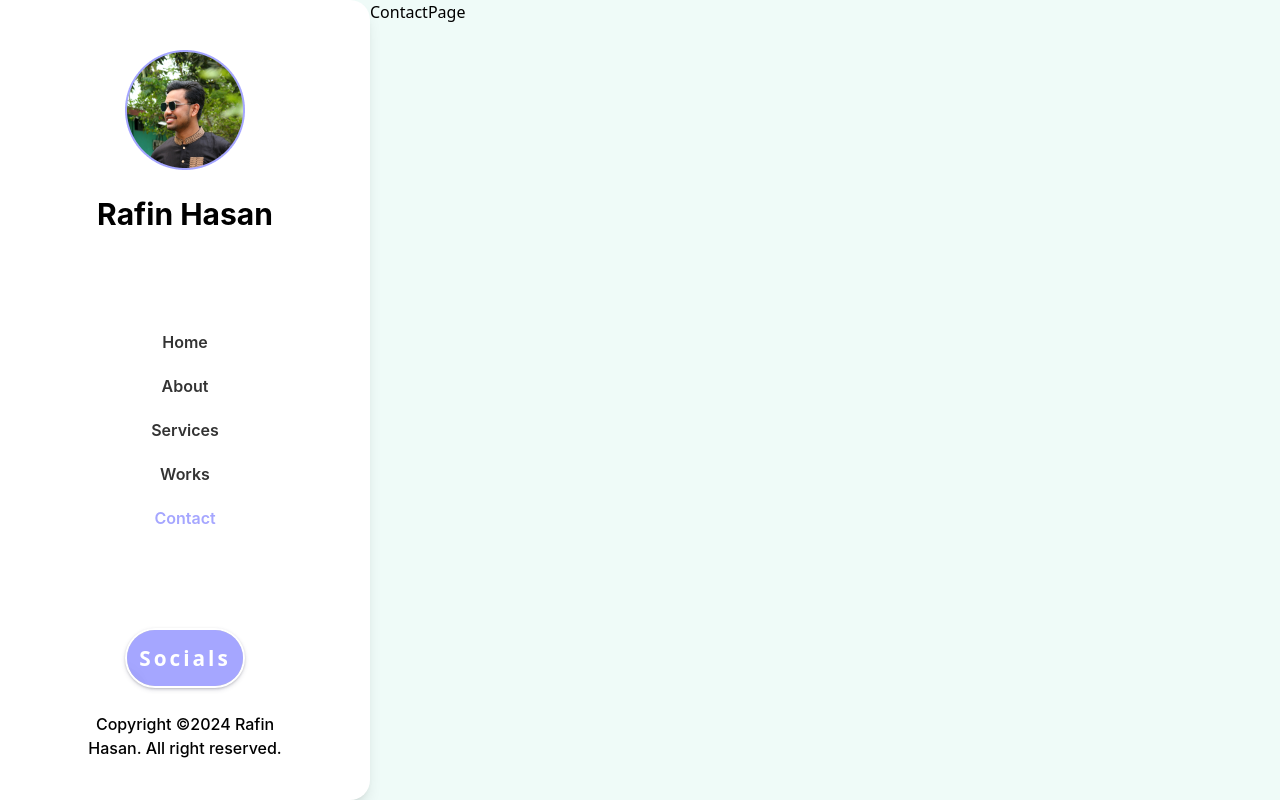
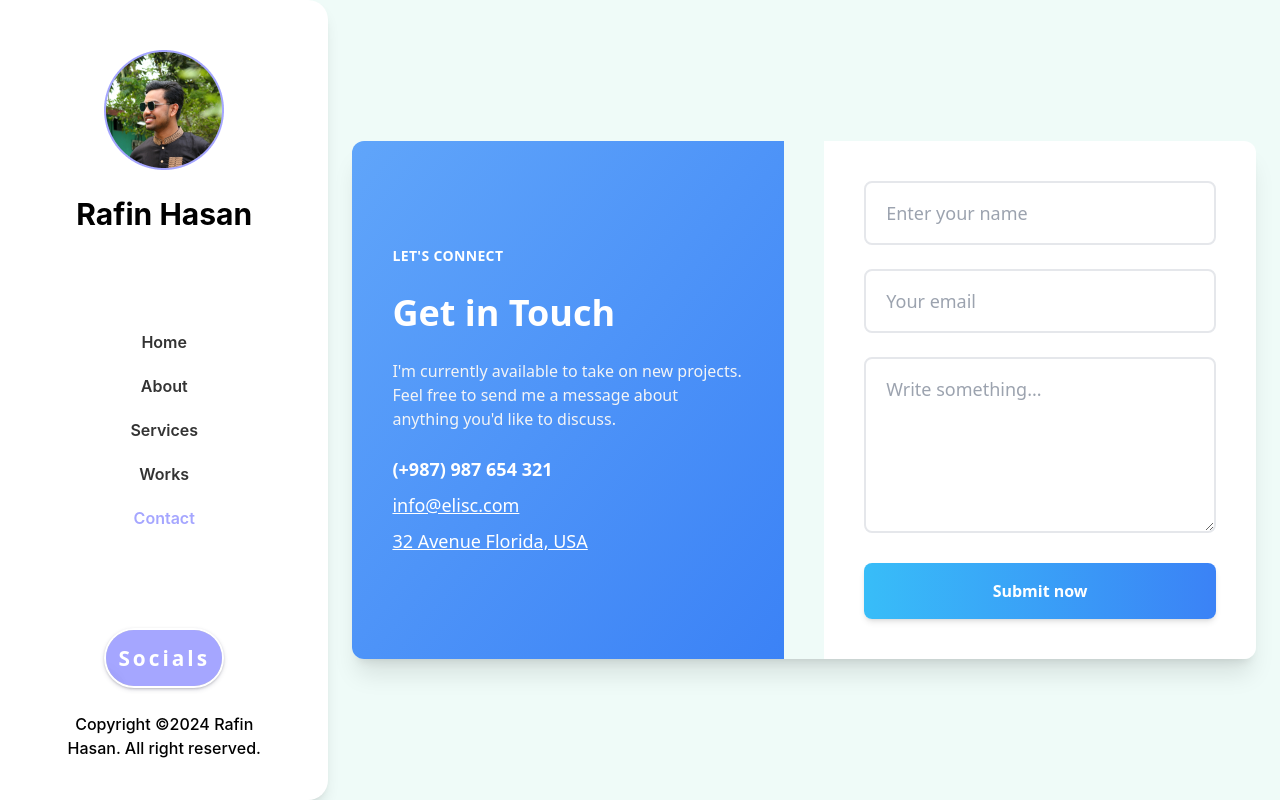
Before and after one commit to Rafin-Hasan/Portfolio-main, a React (Vite) app: page /contact in a window 1280 px wide. Built offline with nearby package versions, Linux system fonts and the light colour scheme; a web font is replaced by a local one.

Commit message:
new file:   public/Intro Video/Intro.mp4 	modified:   src/Components/About/AboutComponent.css 	modified:   src/Components/About/AboutComponent.jsx 	modified:   src/Components/About/Counters.jsx 	new file:   src/Components/Contact/ContactComponent.jsx 	modified:   src/Pages/ContactPage.jsx

```diff
--- a/src/Components/About/AboutComponent.css
+++ b/src/Components/About/AboutComponent.css
@@ -0,0 +1,6 @@
+.video-container {
+  display: flex;
+  justify-content: center;
+  align-items: center;
+  padding: 20px;
+}
--- a/src/Components/About/AboutComponent.jsx
+++ b/src/Components/About/AboutComponent.jsx
@@ -1,4 +1,5 @@
 import React from "react";
+import "./AboutComponent.css";
 import { motion } from "framer-motion";
 import Counters from "./Counters";
 import Experience from "./Experience";
@@ -82,7 +83,7 @@ const AboutComponent = () => {
           <iframe
             width="640"
             height="360"
-            src=""
+            src="./Intro Video/Intro.mp4"
             frameBorder="0"
             allow="accelerometer; autoplay; clipboard-write; encrypted-media; gyroscope; picture-in-picture"
             allowFullScreen
--- a/src/Components/About/Counters.jsx
+++ b/src/Components/About/Counters.jsx
@@ -16,7 +16,7 @@ const Counters = () => {
           className={`${item.bgColor} rounded-lg shadow-lg w-[300px] py-3 flex flex-col items-center`}
         >
           <h2 className="text-4xl font-bold text-indigo-900">
-            <CountUp start={0} end={item.count} duration={2.0} />+
+            <CountUp start={0} end={item.count} duration={3.0} />+
           </h2>
           <p className="text-sm font-semibold text-gray-600 mt-2">
             {item.label.toUpperCase()}
--- /dev/null
+++ b/src/Components/Contact/ContactComponent.jsx
@@ -0,0 +1,72 @@
+import React from "react";
+
+const ContactComponent = () => {
+  return (
+    <div className="min-h-screen bg-gradient-to-r flex items-center justify-center px-6 py-12">
+      <div className="max-w-5xl w-full grid grid-cols-1 md:grid-cols-2 gap-10 shadow-xl rounded-xl overflow-hidden">
+        {/* Left Section: Contact Information */}
+        <div className="bg-gradient-to-br from-blue-400 to-blue-500 text-white p-10 flex flex-col justify-center space-y-6">
+          <h4 className="text-sm uppercase tracking-wide font-semibold">
+            Let's Connect
+          </h4>
+          <h1 className="text-4xl font-bold leading-tight">Get in Touch</h1>
+          <p className="text-gray-100">
+            I'm currently available to take on new projects. Feel free to send
+            me a message about anything you'd like to discuss.
+          </p>
+          <div className="space-y-2">
+            <p className="text-lg font-semibold">(+987) 987 654 321</p>
+            <p>
+              <a
+                href="mailto:info@elisc.com"
+                className="text-lg underline hover:text-blue-200 transition-colors"
+              >
+                info@elisc.com
+              </a>
+            </p>
+            <p>
+              <a
+                href="#"
+                className="text-lg underline hover:text-blue-200 transition-colors"
+              >
+                32 Avenue Florida, USA
+              </a>
+            </p>
+          </div>
+        </div>
+
+        {/* Right Section: Form */}
+        <div className="bg-white p-10 space-y-8">
+          <form className="space-y-6">
+            <input
+              type="text"
+              placeholder="Enter your name"
+              className="w-full px-5 py-4 text-lg border-2 border-gray-200 rounded-lg focus:outline-none focus:border-blue-400 transition duration-300 ease-in-out hover:shadow-lg"
+              required
+            />
+            <input
+              type="email"
+              placeholder="Your email"
+              className="w-full px-5 py-4 text-lg border-2 border-gray-200 rounded-lg focus:outline-none focus:border-blue-400 transition duration-300 ease-in-out hover:shadow-lg"
+              required
+            />
+            <textarea
+              placeholder="Write something..."
+              className="w-full px-5 py-4 text-lg border-2 border-gray-200 rounded-lg focus:outline-none focus:border-blue-400 transition duration-300 ease-in-out hover:shadow-lg"
+              rows="5"
+              required
+            ></textarea>
+            <button
+              type="submit"
+              className="w-full bg-gradient-to-r from-sky-400 to-blue-500 text-white py-4 rounded-lg font-semibold hover:from-sky-300 hover:to-blue-400 transition-transform transform hover:scale-105 shadow-md hover:shadow-xl"
+            >
+              Submit now
+            </button>
+          </form>
+        </div>
+      </div>
+    </div>
+  );
+};
+
+export default ContactComponent;
--- a/src/Pages/ContactPage.jsx
+++ b/src/Pages/ContactPage.jsx
@@ -1,7 +1,12 @@
 import React from "react";
+import ContactComponent from "../Components/Contact/ContactComponent";
 
 const ContactPage = () => {
-  return <div>ContactPage</div>;
+  return (
+    <div>
+      <ContactComponent />
+    </div>
+  );
 };
 
 export default ContactPage;
```
Also changed, not shown: 1 other file (tests, documents, lock files or other folders).
